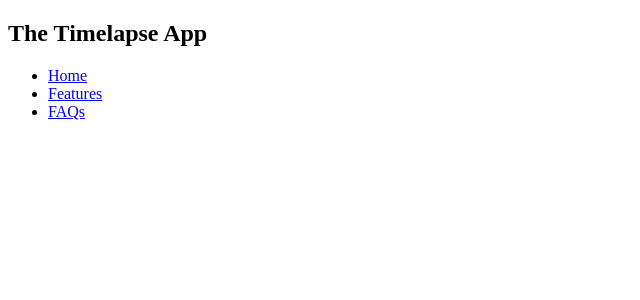
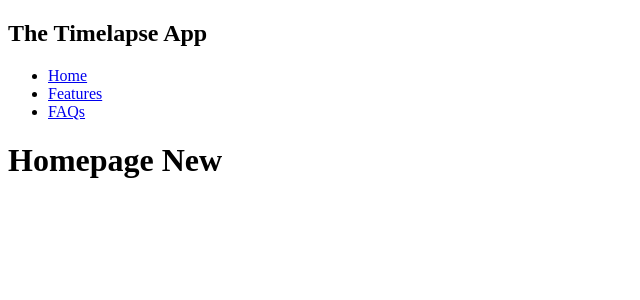
Before and after one commit to reteshg/site, a React (Create React App) app: page / in a window 1280 px wide. Shown: the top 300 px of the page, without its empty margins (0-640 px from the left). Built offline with nearby package versions, Linux system fonts and the light colour scheme.

Commit message:
added homepage component

```diff
--- a/src/App.js
+++ b/src/App.js
@@ -1,10 +1,12 @@
 import React from 'react';
 import Navbar from './components/navbar';
+import Home from './components/home';
 
 function App() {
   return (
     <div className="App">
-      <Navbar/>
+      <Navbar title="The Timelapse App"/>
+      <Home title="Homepage New"/>
     </div>
   );
 }
--- /dev/null
+++ b/src/components/home.js
@@ -0,0 +1,9 @@
+import React from 'react';
+
+const Home = (props) => (
+    <div>
+        <h1>{props.title}</h1>
+    </div>
+);
+
+export default Home;
--- a/src/components/navbar.js
+++ b/src/components/navbar.js
@@ -1,8 +1,8 @@
 import React from 'react';
 
-const Navbar = () => (
+const Navbar = (props) => (
       <nav>
-        <h2>The Timelapse App</h2>
+        <h2>{props.title}</h2>
         <ul>
           <li><a href="#">Home</a></li>
           <li><a href="#">Features</a></li>
```
